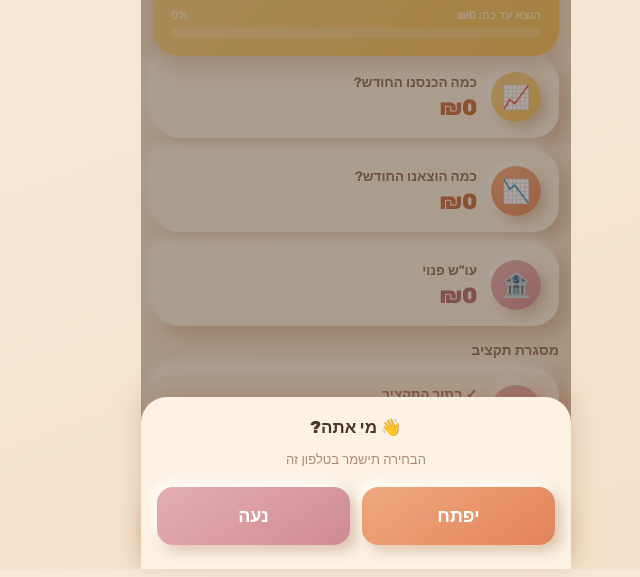
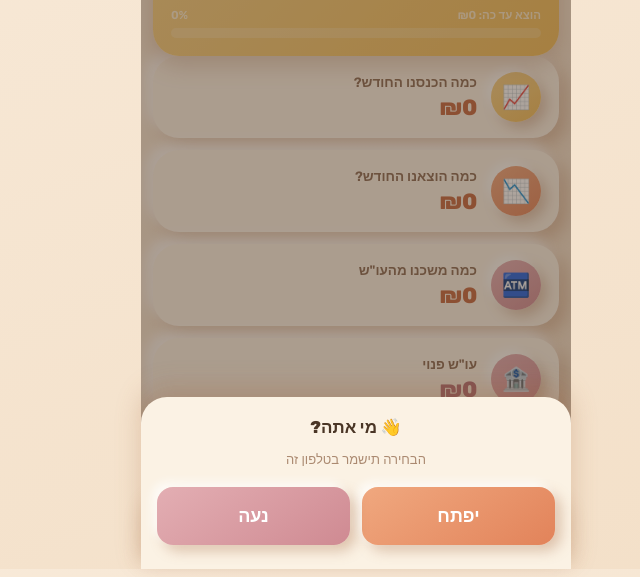
Before and after one commit to yiftah-yi/yitzhak-family, a plain HTML site: page index.html in a window 1280 px wide. Shown: the part 231-808 px from the top of the page, without its empty margins (284-924 px from the left). Drawn offline with Linux system fonts and the light colour scheme; no server answers.

Commit message:
Add files via upload

```diff
--- a/index.html
+++ b/index.html
@@ -213,6 +213,10 @@ body{font-family:'Rubik','Assistant',sans-serif;background:linear-gradient(160de
   <div class="row calm">
     <div class="icon-badge tone-terracotta">📉</div>
     <div class="row-text"><div class="row-label">כמה הוצאנו החודש?</div><div class="row-value" id="d-exp">₪0</div></div>
+  </div>
+  <div class="row calm">
+    <div class="icon-badge tone-rose">🏧</div>
+    <div class="row-text"><div class="row-label">כמה משכנו מהעו"ש</div><div class="row-value" id="d-withdrawn">₪0</div></div>
   </div>
   <div class="row calm">
     <div class="icon-badge tone-rose">🏦</div>
@@ -758,13 +762,14 @@ function render() {
   var dp = el('d-prog');
   dp.style.width = cc.pct + '%';
   dp.style.background = cc.pct>85 ? '#FF8A80' : cc.pct>65 ? '#FFD54F' : '#fff';
-  el('d-inc').textContent = fmt(cc.income);
-  // כולל גם מה שמומש מהקצאות החודש (נכנס כהכנסה ברשימת ההכנסות, ולכן צריך
-  // לצאת גם כהוצאה כאן — אחרת ייראה כאילו הרווחנו כסף "סתם" החודש) וגם את
-  // ההעברה לעו"ש (tTo) — היא כבר יורדת פעם אחת מ"מסגרת תקציב"/ההקצאה
-  // (cc.frame/cc.alloc), ורק מוצגת כאן בנוסף כדי ש"הכנסנו פחות הוצאנו" יתאים
-  // בדיוק ל"מסגרת תקציב" ולא ישאיר פער מבלבל בגובה ההעברה.
-  el('d-exp').textContent = fmt(cc.fixed + cc.foodExp + cc.chugsExp + cc.splurged + cc.realizedTot + cc.tTo);
+  // d-inc/d-exp הם "ההכנסה/ההוצאה האמיתית" של החודש בלי הניפוח המלאכותי של
+  // מימוש הקצאות (הכנסה שהיא בעצם משיכה מכסף שכבר היה שלנו) — הסכום הזה
+  // מוצג בנפרד בשורת "כמה משכנו מהעו"ש" (d-withdrawn) ולכן לא כפול כאן.
+  // ה-tTo (העברה לעו"ש) עדיין מתווסף ל-d-exp כדי ש"הכנסנו פחות הוצאנו" יתאים
+  // בדיוק ל"מסגרת תקציב" (הוא יורד שם פעם אחת מ-cc.frame/cc.alloc).
+  el('d-inc').textContent = fmt(cc.income - cc.realizedTot);
+  el('d-exp').textContent = fmt(cc.fixed + cc.foodExp + cc.chugsExp + cc.splurged + cc.tTo);
+  var dwd = el('d-withdrawn'); if (dwd) dwd.textContent = fmt(cc.realizedTot);
   var dbf = el('d-bf');
   if (dbf) { dbf.textContent = fmt(cc.bankFree); dbf.style.color = cc.bankFree >= 0 ? 'var(--purple)' : 'var(--red)'; }
   var totalDays = daysInMonth(curMonth);
```
